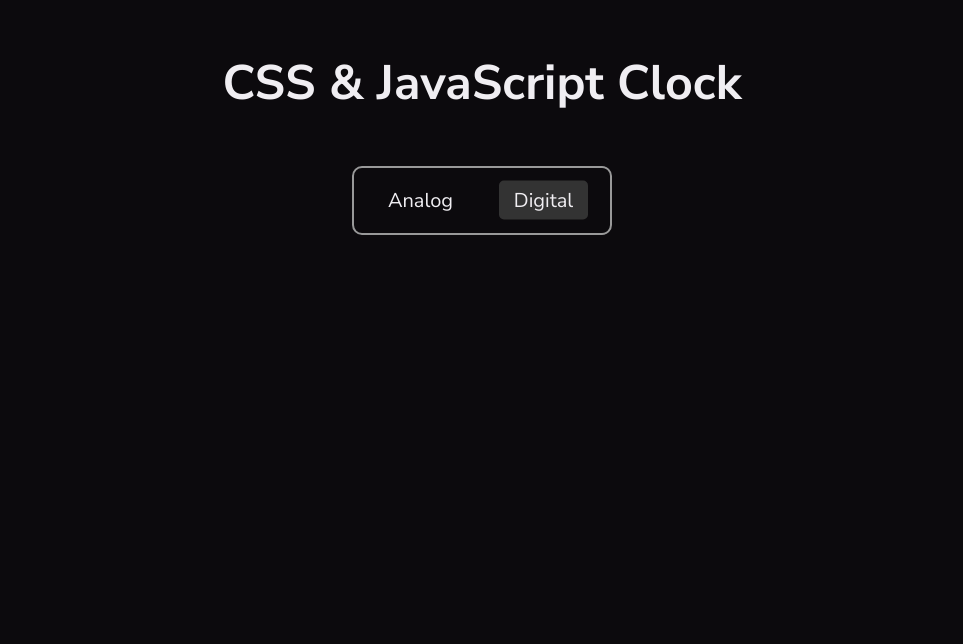
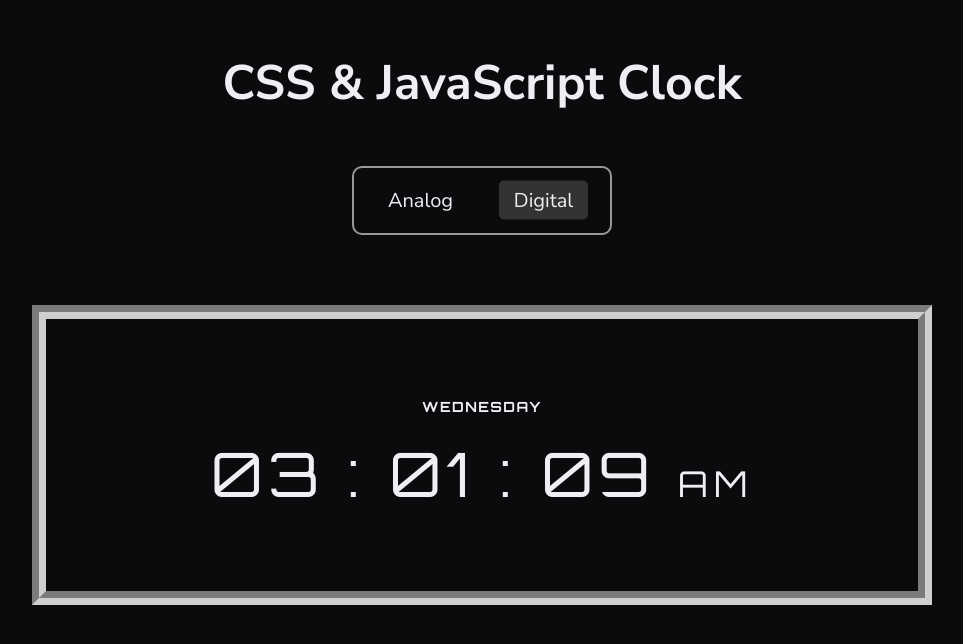
Before and after one commit to AakashRao-dev/Wes-30-JS, a plain HTML site: page 2-CSS-JS-Clock/index.html in a window 1280 px wide. Both pictures are taken after a click on the label "Digital". Shown: the whole page, without its empty margins (158-1121 px from the left). Drawn offline with Linux system fonts and the light colour scheme.

Commit message:
[02-CSS-JS-Clock] Digital Clock Added

```diff
--- a/2-CSS-JS-Clock/index.html
+++ b/2-CSS-JS-Clock/index.html
@@ -43,6 +43,14 @@
       </div>
     </div>
 
-    <div class="digital-clock"></div>
+    <div class="digital-clock">
+      <div class="digital-day"></div>
+      <div class="digital-time">
+        <span class="digital-hour"></span> <span class="colon">:</span>
+        <span class="digital-minute"></span> <span class="colon">:</span>
+        <span class="digital-second"></span>
+        <span class="digital-meridiem"></span>
+      </div>
+    </div>
   </body>
 </html>
--- a/2-CSS-JS-Clock/scripts.js
+++ b/2-CSS-JS-Clock/scripts.js
@@ -3,10 +3,12 @@ const digitalRadio = document.getElementById('digital');
 const activeDiv = document.querySelector('.active');
 
 const analogClock = document.querySelector('.analog-clock');
+const digitalClock = document.querySelector('.digital-clock');
 
 analogRadio.addEventListener('change', () => {
   if (analogRadio.checked) {
     console.log('Analog Mode Selected');
+    digitalClock.style.display = 'none';
     analogClock.style.display = 'block';
   }
 });
@@ -15,6 +17,7 @@ digitalRadio.addEventListener('change', () => {
   if (digitalRadio.checked) {
     console.log('Digital Mode Selected');
     analogClock.style.display = 'none';
+    digitalClock.style.display = 'flex';
   }
 });
 
@@ -23,7 +26,7 @@ const secondHand = document.querySelector('.second-hand');
 const minuteHand = document.querySelector('.minute-hand');
 const hourHand = document.querySelector('.hour-hand');
 
-function setDateAnalog() {
+function setTimeAnalog() {
   const now = new Date();
   const seconds = now.getSeconds();
   const secondsDegrees = (seconds / 60) * 360 - 90;
@@ -52,4 +55,48 @@ function secondHandTransitionReset(seconds) {
   }
 }
 
-setInterval(setDateAnalog, 1000);
+setInterval(setTimeAnalog, 1000);
+
+// Digital Clock
+const digitalClockHour = document.querySelector('.digital-hour');
+const digitalClockMinute = document.querySelector('.digital-minute');
+const digitalClockSecond = document.querySelector('.digital-second');
+const digitalClockMeridiem = document.querySelector('.digital-meridiem');
+const digitalClockDay = document.querySelector('.digital-day');
+
+function setTimeDigital() {
+  const now = new Date();
+  const seconds = now.getSeconds();
+  digitalClockSecond.textContent = seconds < 10 ? `0${seconds}` : seconds;
+
+  const minutes = now.getMinutes();
+  digitalClockMinute.textContent = minutes < 10 ? `0${minutes}` : minutes;
+
+  let hours = now.getHours();
+  hours = hours % 12 || 12;
+  digitalClockHour.textContent = hours < 10 ? `0${hours}` : hours;
+
+  const AmOrPm = hours >= 12 ? 'PM' : 'AM';
+  digitalClockMeridiem.textContent = AmOrPm;
+
+  let day = now.getDay();
+  if (day == 0) {
+    day = 'SUNDAY';
+  } else if (day == 1) {
+    day = 'MONDAY';
+  } else if (day == 2) {
+    day = 'TUESDAY';
+  } else if (day == 3) {
+    day = 'WEDNESDAY';
+  } else if (day == 4) {
+    day = 'THURSDAY';
+  } else if (day == 5) {
+    day = 'FRIDAY';
+  } else if (day == 6) {
+    day = 'SATURDAY';
+  }
+
+  digitalClockDay.textContent = day;
+}
+
+setInterval(setTimeDigital, 1000);
--- a/2-CSS-JS-Clock/styles.css
+++ b/2-CSS-JS-Clock/styles.css
@@ -1,4 +1,4 @@
-@import url('https://fonts.googleapis.com/css2?family=Nunito+Sans:wght@200..1000&display=swap');
+@import url('https://fonts.googleapis.com/css2?family=Nunito+Sans:ital,opsz,wght@0,6..12,200..1000;1,6..12,200..1000&family=Orbitron:wght@400..900&display=swap');
 
 :root {
   --black: #0c0a0d;
@@ -81,7 +81,7 @@ input[type='radio'] {
 }
 
 .analog-clock {
-  width: 400px;
+  max-width: 400px;
   aspect-ratio: 1;
   border: 2px solid var(--white);
   border-radius: 100%;
@@ -97,6 +97,12 @@ input[type='radio'] {
   justify-content: center;
   align-items: center;
   transform: rotate(-60deg);
+}
+
+@media screen and (max-width: 600px) {
+  .number-circle {
+    display: none;
+  }
 }
 
 .number-circle span {
@@ -179,7 +185,7 @@ input[type='radio'] {
 
 .hour-hand {
   width: 32%;
-  height: 8px;
+  height: 10px;
 }
 
 .minute-hand {
@@ -193,3 +199,47 @@ input[type='radio'] {
   background-color: var(--yellow);
   transition-timing-function: cubic-bezier(0.12, 2.7, 0.45, 0.98);
 }
+
+.digital-clock {
+  display: none;
+  max-width: 900px;
+  height: 300px;
+  margin: 7rem auto 0;
+  font-family: 'Orbitron', serif;
+  font-variant-numeric: tabular-nums;
+  justify-content: center;
+  align-items: center;
+  flex-direction: column;
+  gap: 2rem;
+  border: 14px groove var(--light-gray);
+}
+
+.digital-time {
+  font-size: clamp(2rem, 4vw + 1rem, 12rem);
+  width: 12ch;
+  text-align: center;
+  letter-spacing: 0.1em;
+}
+
+.digital-meridiem {
+  font-size: clamp(2rem, 2vw + 1rem, 7rem);
+}
+
+.digital-day {
+  font-size: 1.4rem;
+  font-weight: 700;
+  letter-spacing: 0.1em;
+}
+
+.colon {
+  animation: blink 0.35s infinite alternate;
+}
+
+@keyframes blink {
+  from {
+    opacity: 1;
+  }
+  to {
+    opacity: 0.2;
+  }
+}
--- a/assets/scripts.js
+++ b/assets/scripts.js
@@ -61,14 +61,14 @@ window.addEventListener('scroll', function () {
 
 // CARD CONTENT
 async function fetchData() {
-  const res = await fetch('http://localhost:3000/assets/data.json');
+  const res = await fetch('../assets/data.json');
   const data = await res.json();
   data.forEach(data => {
     const titleString = data.name
       .split(' ')
       .map(word => word.charAt(0).toUpperCase() + word.slice(1));
     const html = `
-    <a href="http://localhost:3000/${data.id}-${titleString.join('-')}/">
+    <a href="../${data.id}-${titleString.join('-')}/">
       <div class="card">
         <div class="card-img">
           <img src="./assets/images/${data.id}.png" alt="${data.name}" />
```
